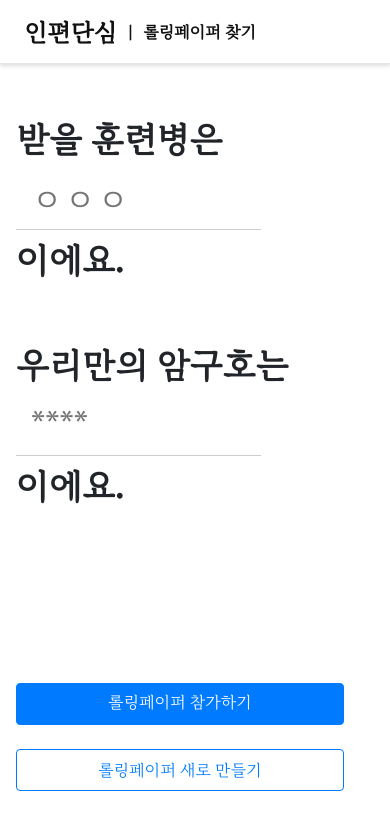
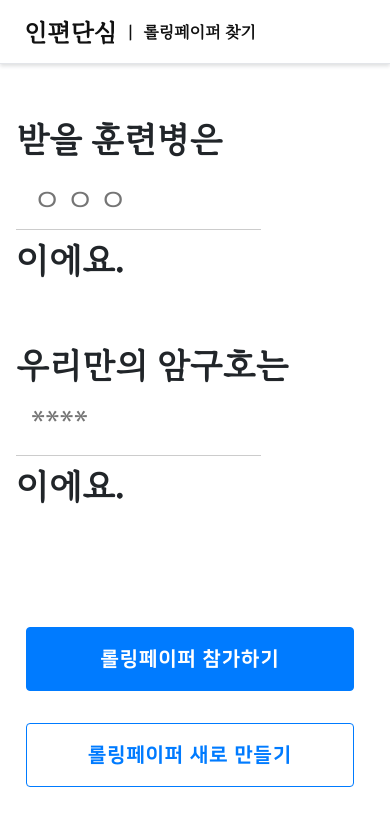
Before and after one commit to osamhack2020/WEB_InpenDansim_INPENDANSIM, a Vue app: page /write/rolling in a window 390 px wide. Shown: the top 830 px of the page. Built offline with nearby package versions, Linux system fonts and the light colour scheme; no server answers; what v-clipboard would draw is missing.

Commit message:
롤링페이퍼 모바일 대응추가수정

```diff
--- a/src/views/WriteRolling.vue
+++ b/src/views/WriteRolling.vue
@@ -199,16 +199,25 @@ export default {
     margin-bottom: 20px;
   }
   .button-list {
+    font: {
+      family: "nanum square";
+      size: 13pt;
+      weight: lighter;
+    }
     position: absolute;
     bottom: 16px;
     margin-top: 30px;
     box-sizing: border-box;
     margin: 25px 16px;
     .btn {
-      height: 42px;
+      vertical-align: middle;
+      padding: 16px;
+      font-size: 20px;
+      letter-spacing: 1px;
       min-width: 328px;
       max-width: 440px;
-      margin: 12px 0px;
+      margin: 16px 0px;
+      margin-left: 10px;
     }
   }
 }
```
